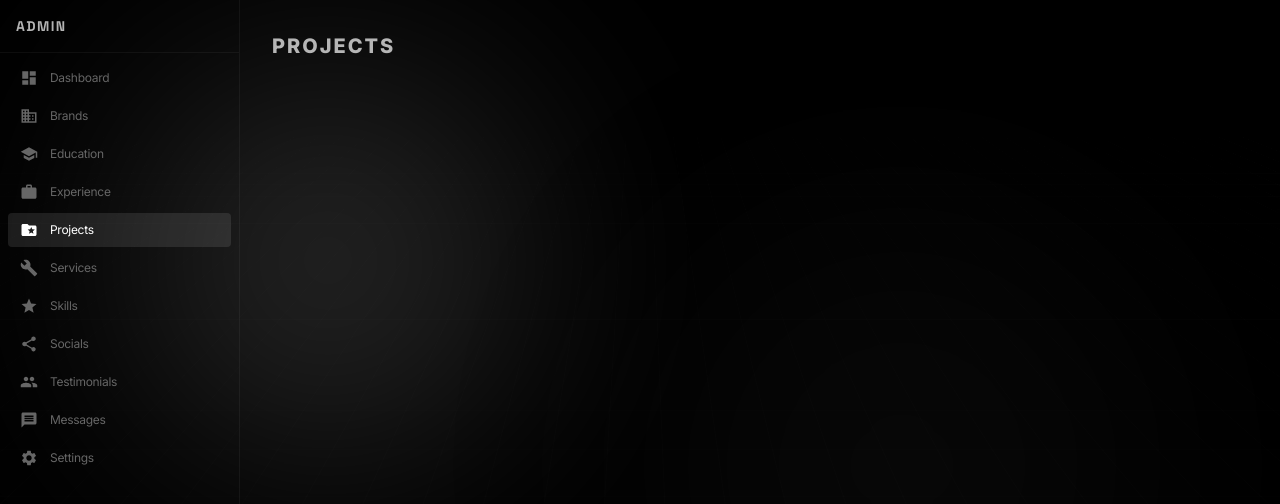
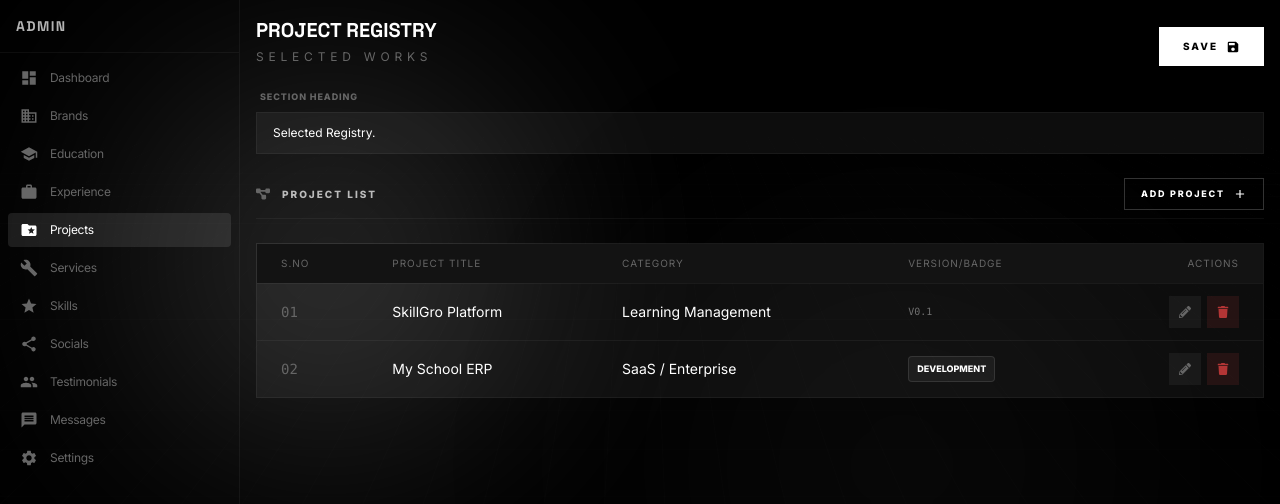
Before and after one commit to Hayyanshaikh/portfolio, a Next.js app: page /admin/projects in a window 1280 px wide. Shown: the top 504 px of the page. Built offline with nearby package versions, Linux system fonts and the light colour scheme.

Commit message:
feat: implement projects admin page

```diff
--- a/app/(admin)/admin/projects/page.tsx
+++ b/app/(admin)/admin/projects/page.tsx
@@ -1,7 +1,294 @@
-export default function ProjectsPage() {
+"use client";
+
+import { useEffect, useState } from "react";
+import { MdSave, MdAdd } from "react-icons/md";
+import { FaDiagramProject } from "react-icons/fa6";
+import Button from "@/components/ui/Button";
+import PageHeader from "@/components/admin/PageHeader";
+import FieldGroup from "@/components/admin/FieldGroup";
+import InputField from "@/components/ui/InputField";
+import DataTable, { ColumnDef } from "@/components/admin/DataTable";
+import Modal from "@/components/ui/Modal";
+import Form from "@/components/ui/Form";
+import ActionButtons from "@/components/ui/ActionButtons";
+
+interface ProjectEntry {
+  id: string;
+  title: string;
+  description: string;
+  category: string;
+  badge?: string | null;
+  version?: string | null;
+  tags: string[];
+  iconKey?: string;
+}
+
+const initialProjects: ProjectEntry[] = [
+  {
+    id: "1",
+    category: "Learning Management",
+    version: "v0.1",
+    title: "SkillGro Platform",
+    description: "SkillGro is a high-performance Learning Management System (LMS) designed for industry professionals to curate and deliver elite educational content. The architecture utilizes Next.js for server-side optimization and features a robust tracking engine that monitors student progression in real-time.",
+    tags: ["Next.js", "Prisma", "PostgreSQL"],
+    badge: null,
+  },
+  {
+    id: "2",
+    category: "SaaS / Enterprise",
+    version: null,
+    title: "My School ERP",
+    description: "A sophisticated School Management ERP engineered with Next.js and TypeScript to automate educational administration. The system features a custom integration with the ChatGPT API to generate automated academic reports, student performance insights, and administrative summaries.",
+    tags: ["TypeScript", "AI Integration", "Full Stack"],
+    badge: "Development",
+  },
+];
+
+const ProjectsPage = () => {
+  const [isModalOpen, setIsModalOpen] = useState<boolean>(false);
+  const [isDeleteModalOpen, setIsDeleteModalOpen] = useState<boolean>(false);
+  const [isSuccessModalOpen, setIsSuccessModalOpen] = useState<boolean>(false);
+  const [selectedEntry, setSelectedEntry] = useState<ProjectEntry | null>(
+    null,
+  );
+  const [projects, setProjects] = useState<ProjectEntry[]>([]);
+
+  useEffect(() => {
+    setProjects(initialProjects);
+  }, []);
+
+  const handleAddEntryModal = () => {
+    setSelectedEntry(null);
+    setIsModalOpen(true);
+  };
+
+  const handleEditEntry = (entry: ProjectEntry) => {
+    setSelectedEntry(entry);
+    setIsModalOpen(true);
+  };
+
+  const handleRemoveEntry = (id: string) => {
+    setProjects(prev => prev.filter(item => item.id !== id));
+  };
+
+  const handleSave = (values: Record<string, any>) => {
+    // Process tags: convert comma-separated string to array
+    const tagsArray = typeof values.tags === 'string'
+      ? values.tags.split(',').map(tag => tag.trim()).filter(tag => tag !== "")
+      : (Array.isArray(values.tags) ? values.tags : []);
+
+    const payload: ProjectEntry = {
+      id: selectedEntry?.id || Math.random().toString(36).substr(2, 9),
+      title: values.title || "",
+      category: values.category || "",
+      version: values.version || null,
+      badge: values.badge || null,
+      description: values.description || "",
+      tags: tagsArray,
+      iconKey: values.iconKey || "FaDiagramProject",
+    };
+
+    if (selectedEntry) {
+      setProjects(prev => prev.map(item => item.id === selectedEntry.id ? payload : item));
+    } else {
+      setProjects(prev => [...prev, payload]);
+    }
+    setIsModalOpen(false);
+  };
+
+  const columns: ColumnDef<ProjectEntry>[] = [
+    {
+      key: "sno",
+      header: "S.No",
+      cellClassName: "text-sm font-mono text-muted",
+      render: (_, index) => String(index + 1).padStart(2, "0"),
+    },
+    {
+      key: "title",
+      header: "Project Title",
+    },
+    {
+      key: "category",
+      header: "Category",
+    },
+    {
+      key: "version",
+      header: "Version/Badge",
+      render: (entry) => (
+        <div className="flex items-center gap-2">
+            {entry.badge ? (
+                <span className="px-2 py-0.5 bg-white/5 text-[9px] font-bold uppercase rounded border border-white/10">
+                    {entry.badge}
+                </span>
+            ) : (
+                <span className="text-[10px] font-mono text-white/40 uppercase">
+                    {entry.version || "n/a"}
+                </span>
+            )}
+        </div>
+      )
+    },
+    {
+      key: "actions",
+      header: "Actions",
+      headerClassName: "text-right",
+      cellClassName: "text-right",
+      render: (entry) => (
+        <ActionButtons
+          onEdit={() => handleEditEntry(entry)}
+          onDelete={() => {
+            setSelectedEntry(entry);
+            setIsDeleteModalOpen(true);
+          }}
+        />
+      ),
+    },
+  ];
+
   return (
-    <div className="p-4">
-      <h1 className="text-xl font-bold uppercase tracking-widest text-white/70">Projects</h1>
+    <div className="animate-reveal space-y-4">
+      <PageHeader
+        title="Project Registry"
+        subtitle="Selected Works"
+        action={
+          <Button
+            variant="solid"
+            form="sectionForm"
+            type="submit"
+            size="sm"
+            icon={<MdSave className="text-sm" />}
+          >
+            Save
+          </Button>
+        }
+      />
+
+      <Form form="sectionForm" onSubmit={() => { }} className="space-y-6">
+        <InputField
+          isRequired
+          name="sectionHeading"
+          label="Section Heading"
+          defaultValue="Selected Registry."
+        />
+
+        <FieldGroup
+          title="Project List"
+          icon={FaDiagramProject}
+          rightAction={
+            <Button
+              variant="outline"
+              size="xs"
+              onClick={handleAddEntryModal}
+              icon={<MdAdd className="text-sm" />}
+            >
+              Add Project
+            </Button>
+          }
+        >
+          <DataTable columns={columns} data={projects} />
+        </FieldGroup>
+      </Form>
+
+      <Modal
+        size="2xl"
+        form="form"
+        isOpen={isModalOpen}
+        footerAction={
+          selectedEntry && (
+            <ActionButtons
+              showEdit={false}
+              onDelete={() => {
+                setIsDeleteModalOpen(true);
+              }}
+            />
+          )
+        }
+        setIsOpen={setIsModalOpen}
+        buttonText={selectedEntry ? "Update" : "Save"}
+        title={selectedEntry ? "Edit Project" : "Add New Project"}
+      >
+        <Form
+          key={selectedEntry?.id || "add"}
+          form="form"
+          onSubmit={handleSave}
+          className="space-y-4"
+        >
+          <div className="grid grid-cols-1 md:grid-cols-2 gap-4">
+            <InputField
+              isRequired
+              name="title"
+              label="Project Title"
+              defaultValue={selectedEntry?.title}
+            />
+            <InputField
+              isRequired
+              name="category"
+              label="Category"
+              defaultValue={selectedEntry?.category}
+            />
+          </div>
+
+          <div className="grid grid-cols-1 md:grid-cols-2 gap-4">
+            <InputField
+              name="version"
+              label="Version (e.g., v1.0)"
+              defaultValue={selectedEntry?.version || ""}
+            />
+            <InputField
+              name="badge"
+              label="Badge (optional)"
+              defaultValue={selectedEntry?.badge || ""}
+              placeholder="e.g., Development, Featured"
+            />
+          </div>
+
+          <InputField
+            name="tags"
+            label="Tech Stack (Comma-separated)"
+            defaultValue={selectedEntry?.tags.join(", ")}
+            placeholder="Next.js, Tailwind, Prisma"
+          />
+
+          <InputField
+            name="description"
+            label="Project Description"
+            isTextArea
+            rows={5}
+            defaultValue={selectedEntry?.description}
+          />
+        </Form>
+      </Modal>
+
+      <Modal
+        type="warning"
+        buttonText="Yes"
+        title="Are you sure"
+        isOpen={isDeleteModalOpen}
+        setIsOpen={setIsDeleteModalOpen}
+        description="Are you sure you want to delete this project?"
+        onConfirm={() => {
+          if (selectedEntry) {
+            handleRemoveEntry(selectedEntry.id);
+          }
+          setIsDeleteModalOpen(false);
+          setIsSuccessModalOpen(true);
+        }}
+      />
+
+      <Modal
+        type="success"
+        buttonText="Ok"
+        title="Success"
+        isOpen={isSuccessModalOpen}
+        setIsOpen={setIsSuccessModalOpen}
+        description="Project deleted successfully!"
+        onConfirm={() => {
+          setIsModalOpen(false);
+          setIsSuccessModalOpen(false);
+        }}
+      />
     </div>
   );
-}
+};
+
+export default ProjectsPage;
```
